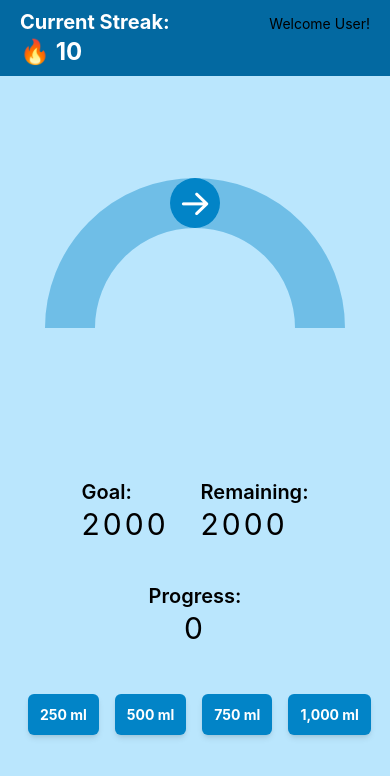
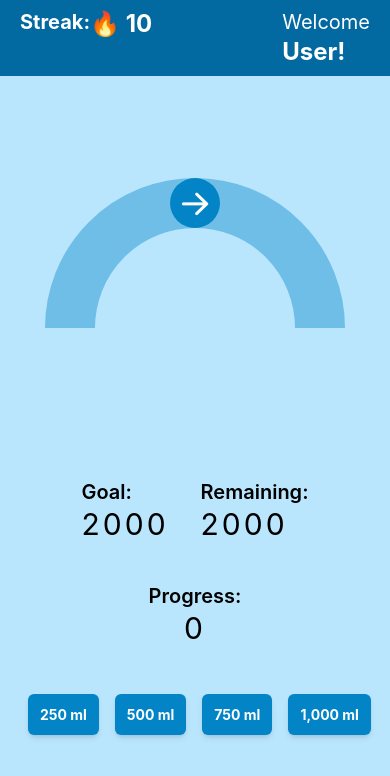
Before and after one commit to bryanansong/Water-Pal, a React Native app: screen / in a window 390 px wide. Shown: the top 776 px of the page. Built offline with nearby package versions, Linux system fonts and the light colour scheme.

Commit message:
Added user portion to the nav bar

```diff
--- a/src/components/Nav.jsx
+++ b/src/components/Nav.jsx
@@ -1,19 +1,26 @@
 import { View, Text } from "react-native";
 import React from "react";
-import { currentStreak } from "../constants";
+import { currentStreak, userName } from "../constants";
 
 const Nav = () => {
 	return (
 		<View className="flex flex-row items-baseline justify-between px-5 bg-sky-700 py-2">
-			<View>
+			<View className="flex flex-row">
 				<Text className="text-xl text-white font-bold">
-					Current Streak:
+					Streak:
 				</Text>
 				<Text className="text-2xl text-white font-bold">
 					🔥 {currentStreak}
 				</Text>
 			</View>
-			<Text>Welcome User!</Text>
+			<View>
+				<Text className="text-white text-xl font-semi-bold">
+					Welcome
+				</Text>
+				<Text className="text-white text-2xl font-bold">
+					{userName ? userName : "User"}!
+				</Text>
+			</View>
 		</View>
 	);
 };
--- a/src/constants/index.js
+++ b/src/constants/index.js
@@ -1,3 +1,6 @@
+// User Information
+const userName = "";
+
 // Water intake goals in milliliters
 const dailyGoal = 2000;
 const weeklyGoal = 14000;
@@ -44,6 +47,7 @@ const congratulationsMessage =
 
 // Exporting the constants
 export {
+	userName,
 	dailyGoal,
 	weeklyGoal,
 	currentStreak,
```
